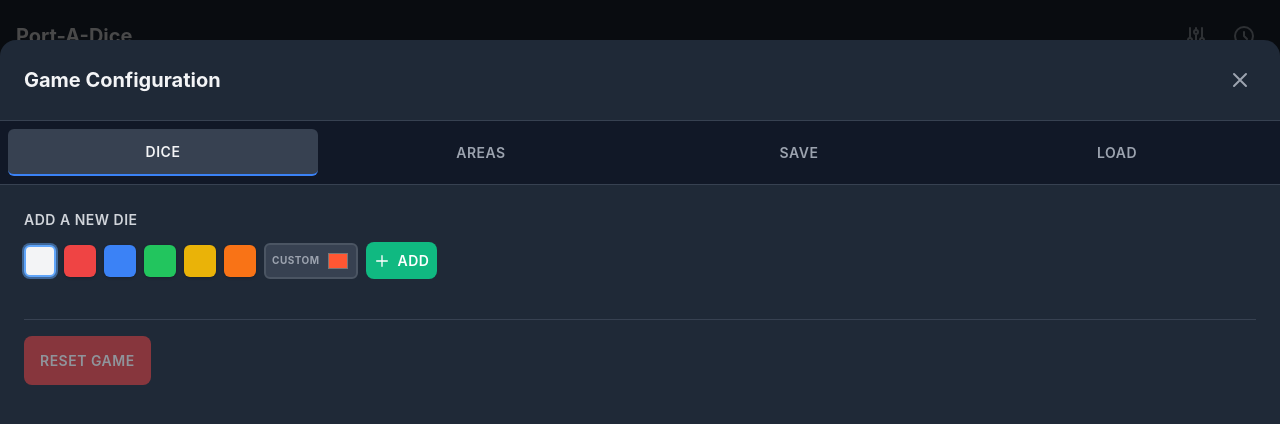
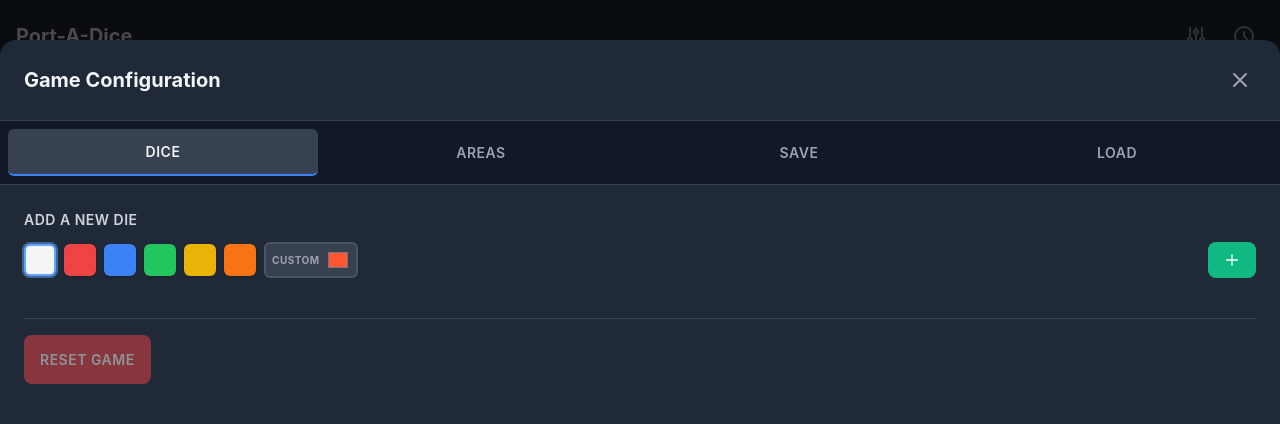
Before and after one commit to mrsimpson/port-a-dice, a Vue app in the folder packages/dice-app/: page / in a window 1280 px wide. Both pictures are taken after a click on the button 1196 px from the left and 36 px from the top of the page. Shown: the top 424 px of the page. Built offline with nearby package versions, Linux system fonts and the light colour scheme.

Commit message:
fix: add dice button

```diff
--- a/packages/dice-app/src/components/ConfigDrawer.vue
+++ b/packages/dice-app/src/components/ConfigDrawer.vue
@@ -52,6 +52,7 @@
           <div v-if="activeTab === 'dice'" class="tab-content">
             <div class="color-picker">
               <label class="section-label">Add a new die</label>
+              <div style="display: flex; justify-content: space-between">
                 <div class="color-grid-compact">
                   <button
                     v-for="color in presetColors"
@@ -78,7 +79,9 @@
                       :title="`Custom color: ${customColor}`"
                     />
                   </div>
+                </div>
 
+                <div class="add-die-btn-wrapper">
                   <button
                     class="btn btn-add-compact"
                     :disabled="uiStore.isRolling"
@@ -93,8 +96,8 @@
                         d="M12 4v16m8-8H4"
                       />
                     </svg>
-                  Add
                   </button>
+                </div>
               </div>
             </div>
 
@@ -728,7 +731,8 @@ const handleOverlayClick = () => {
   background: #10b981;
   color: white;
   padding: 8px;
-  min-width: auto;
+  min-width: 48px;
+  height: 100%;
 }
 
 .btn-add-compact:not(:disabled):hover {
```
Lines whose indentation alone changed are shown as unchanged.
